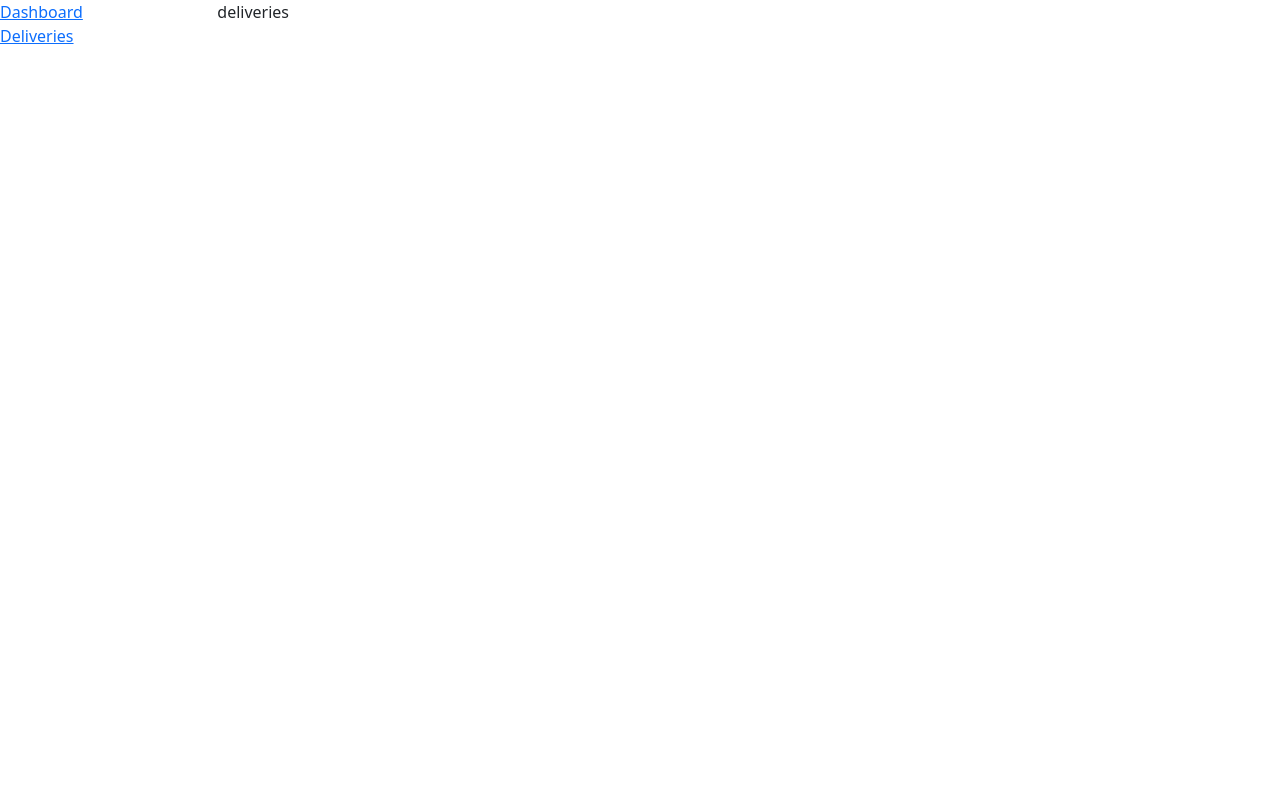
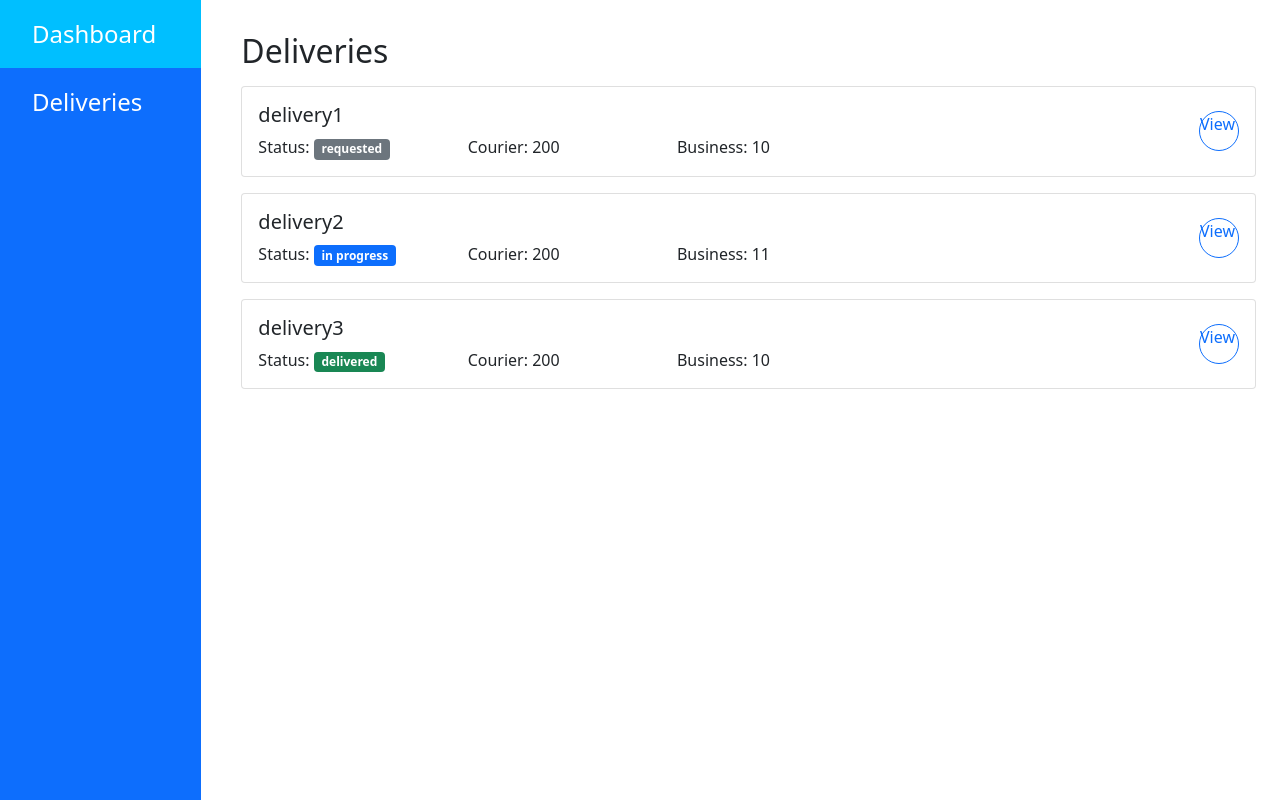
Before and after one commit to bernas04/DeliverMe, a React (Create React App) app in the folder webapp/: page /deliveries in a window 1280 px wide. Built offline with nearby package versions, Linux system fonts and the light colour scheme.

Commit message:
Create delivery list and delivery details

```diff
--- a/webapp/public/index.html
+++ b/webapp/public/index.html
@@ -3,7 +3,7 @@
   <head>
     <meta charset="utf-8" />
     <link rel="icon" href="%PUBLIC_URL%/favicon.ico" />
-    <meta name="viewport" content="width=device-width, initial-scale=1" />
+    <meta name="viewport" content="width=device-width, height=device-height, initial-scale=1" />
     <meta name="theme-color" content="#000000" />
     <link rel="manifest" href="%PUBLIC_URL%/manifest.json" />
     <link
--- a/webapp/src/App.js
+++ b/webapp/src/App.js
@@ -1,15 +1,15 @@
 import './App.css';
 import { Outlet } from 'react-router-dom';
 import { Row, Col } from 'react-bootstrap';
-import SideNav from './components/SideNav/SideNav';
+import SideNav from './components/SideNav';
 
 function App() {
   return (
-    <Row>
-      <Col md="2">
+    <Row className='h-100 justify-content-end'>
+      <Col md="2" className='h-100 position-fixed start-0 ps-0'>
         <SideNav />
       </Col>
-      <Col md="10">
+      <Col md="10" className='pt-4'>
         <Outlet />
       </Col>
     </Row>
--- /dev/null
+++ b/webapp/src/components/SideNav/index.css
@@ -0,0 +1,12 @@
+.side-nav a {
+    color: white;
+    text-decoration: none;
+    padding: 1rem 2rem;
+    font-size: 1.5rem;
+    display: inline-block;
+    width: 100%;
+}
+
+.side-nav a:hover {
+    background-color: deepskyblue;
+}
--- a/webapp/src/components/SideNav/SideNav.js
+++ b/webapp/src/components/SideNav/index.js
@@ -1,11 +1,12 @@
 import React from "react";
 import { Nav } from "react-bootstrap";
 import { Link } from "react-router-dom";
+import "./index.css";
 
 const SideNav = () => {
 
     return(
-        <Nav defaultActiveKey="/" className="flex-column">
+        <Nav defaultActiveKey="/" className="flex-column side-nav bg-primary w-100 h-100">
             <Nav.Item><Link to="/">Dashboard</Link></Nav.Item>
             <Nav.Item><Link to="/deliveries">Deliveries</Link></Nav.Item>
         </Nav>
--- a/webapp/src/index.css
+++ b/webapp/src/index.css
@@ -0,0 +1,22 @@
+html, body, #root {
+    height: 100%;
+}
+
+#root {
+    overflow-x: hidden;
+}
+
+.view-item-btn {
+    color: var(--bs-primary);
+    text-decoration: none;
+    border: solid 1px var(--bs-primary);
+    border-radius: 50%;
+    display: inline-block;
+    width: 2.5rem;
+    height: 2.5rem;
+}
+
+.view-item-btn:hover {
+    color: white;
+    background-color: var(--bs-primary);
+}
--- a/webapp/src/index.js
+++ b/webapp/src/index.js
@@ -3,8 +3,9 @@ import ReactDOM from 'react-dom/client';
 import { BrowserRouter, Routes, Route } from 'react-router-dom';
 import './index.css';
 import App from './App';
-import Dashboard from './pages/Dashboard/Dashboard';
-import Deliveries from './pages/Deliveries/Deliveries';
+import Dashboard from './pages/Dashboard';
+import Deliveries from './pages/Deliveries';
+import DeliveryDetails from './pages/DeliveryDetails';
 
 const root = ReactDOM.createRoot(document.getElementById('root'));
 root.render(
@@ -12,9 +13,8 @@ root.render(
     <Routes>
       <Route path='/' element={<App />}>
         <Route index element={<Dashboard />} />
-        <Route path='deliveries' element={<Deliveries />}>
-          <Route path=':deliveryId' />
-        </Route>
+        <Route path='deliveries' element={<Deliveries />} />
+        <Route path='deliveries/:deliveryId' element={<DeliveryDetails />} />
       </Route>
     </Routes>
   </BrowserRouter>
--- /dev/null
+++ b/webapp/src/pages/Deliveries/Components/DeliveryCard/index.js
@@ -0,0 +1,53 @@
+import React from "react";
+import { Link } from "react-router-dom";
+import { Card, Row, Col } from 'react-bootstrap';
+
+const DeliveryCard = ({deliveryDetails}) => {
+
+    let statusBadgeClass = "";
+    switch (deliveryDetails.status) {
+        case "delivered":
+            statusBadgeClass = "bg-success";
+            break;
+        case "requested":
+            statusBadgeClass = "bg-secondary";
+            break;
+        case "in progress":
+            statusBadgeClass = "bg-primary";
+            break;
+        case "canceled":
+            statusBadgeClass = "bg-danger";
+            break;
+        default:
+            statusBadgeClass = "bg-secondary";
+    }
+
+    return(
+        <Card className="my-3">
+            <Card.Body className="row">
+                <Col xs="10">
+                    <Card.Title>{deliveryDetails.name}</Card.Title>
+                    <Card.Text>
+                        <Row>
+                            <Col xs="3">
+                                Status: <span className={"badge " + statusBadgeClass}>{deliveryDetails.status}</span>
+                            </Col>
+                            <Col xs="3">
+                                Courier: {deliveryDetails.courier ? deliveryDetails.courier : "None"}
+                            </Col>
+                            <Col xs="3">
+                                Business: {deliveryDetails.business}
+                            </Col>
+                        </Row>
+                    </Card.Text>
+                </Col>
+                <Col xs="2" className="d-flex flex-column justify-content-center">
+                    <Link className="view-item-btn ms-auto" to={"/deliveries/" + deliveryDetails.id}>View</Link>
+                </Col>
+            </Card.Body>
+
+        </Card>
+    )
+
+};
+export default DeliveryCard;
--- a/webapp/src/pages/Deliveries/Deliveries.js
+++ /dev/null
@@ -1,12 +0,0 @@
-import React from "react";
-
-const Deliveries = () => {
-
-
-    return(
-        <div>
-            deliveries
-        </div>
-    );
-};
-export default Deliveries;
--- /dev/null
+++ b/webapp/src/pages/Deliveries/index.js
@@ -0,0 +1,46 @@
+import React from "react";
+import { Container } from "react-bootstrap";
+import DeliveryCard from './Components/DeliveryCard'
+
+const Deliveries = () => {
+
+    const testItems = [
+        {
+            "id": 100,
+            "name": "delivery1",
+            "status": "requested",
+            "courier": 200,
+            "business": 10,
+        },
+        {
+            "id": 101,
+            "name": "delivery2",
+            "status": "in progress",
+            "courier": 200,
+            "business": 11,
+        },
+        {
+            "id": 102,
+            "name": "delivery3",
+            "status": "delivered",
+            "courier": 200,
+            "business": 10,
+        },
+    ]
+
+
+    return(
+        <Container>
+            <h2 className="my-2">Deliveries</h2>
+
+
+
+
+            {
+                testItems.map(item => <DeliveryCard key={item.id} deliveryDetails={item} />)
+            }
+
+        </Container>
+    );
+};
+export default Deliveries;
--- /dev/null
+++ b/webapp/src/pages/DeliveryDetails/index.js
@@ -0,0 +1,45 @@
+import React, { useEffect, useState } from "react";
+import { Container } from "react-bootstrap";
+import { Link, useParams } from "react-router-dom";
+
+const DeliveryDetails = () => {
+
+    // get url path variables
+    let params = useParams();
+
+    // state variables
+    //const [deliveryId, setDeliveryId] = useState(0);
+    const [item, setItem] = useState({});
+
+    // fetch delivery details on load
+    useEffect(()=>{
+        setItem({
+            "id": 100,
+            "name": "delivery1",
+            "status": "requested",
+            "courier": 200,
+            "business": 10,
+        })
+    }, [])
+
+    return(
+        <Container>
+            <Link className="btn btn-primary" to="/deliveries">Back</Link>
+            <h2 className="mt-3">Delivery #{params.deliveryId}: {item.name}</h2>
+            <h3 className="mb-3">Status: <span className="h3 badge bg-secondary">{item.status}</span></h3>
+
+            <dl className="fs-4">
+                <dt>Information:</dt>
+                <dd>Value</dd>
+
+                <dt>Other bit of info:</dt>
+                <dd>Another value</dd>
+
+                <dt>Courier:</dt>
+                <dd>{item.courier}</dd>
+            </dl>
+        </Container>
+    )
+
+}
+export default DeliveryDetails;
```
Also changed, not shown: webapp/src/pages/Dashboard/index.js (renamed from webapp/src/pages/Dashboard/Dashboard.js).
